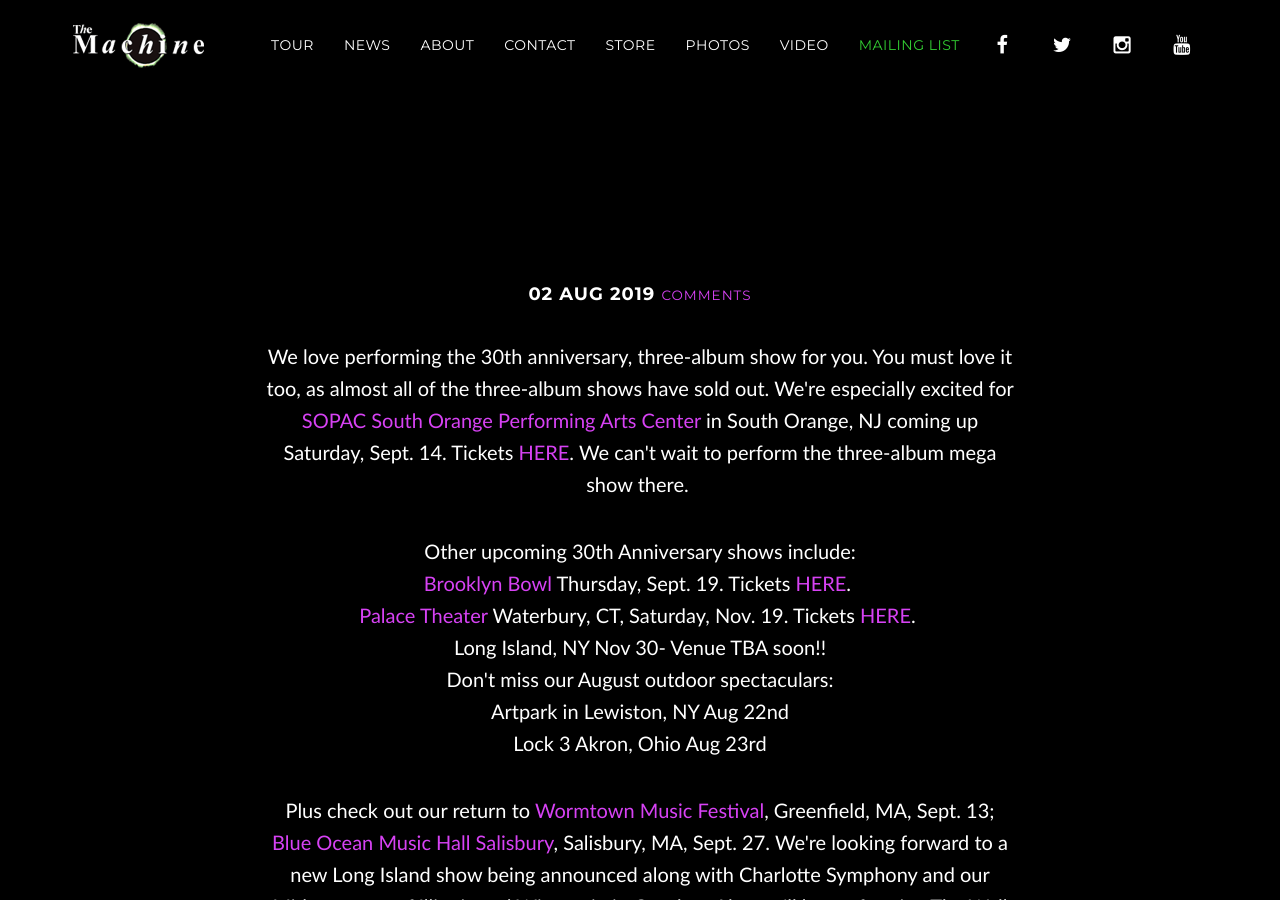
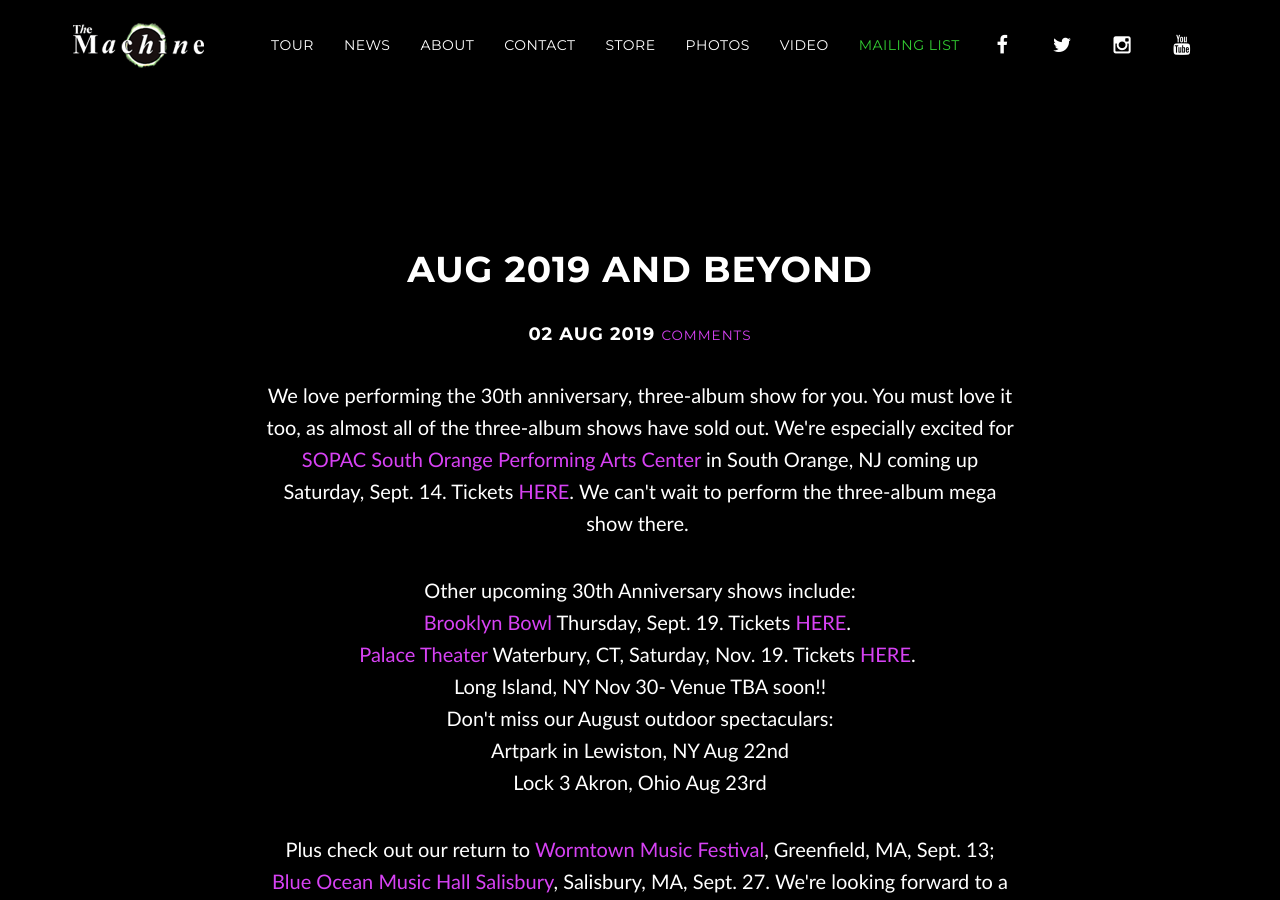
Before and after one commit to machineweb/machineweb.github.io, a Jekyll site: the page built from _posts/2019-08-02-.md, in a window 1280 px wide and 900 px high. Built offline with Jekyll 4.4.1, drawn with Linux system fonts in a browser that asks for light colours; comment, search, counter and statistics services are not loaded.

Commit message:
Updated news item

```diff
--- a/_posts/2019-08-02-.md
+++ b/_posts/2019-08-02-.md
@@ -1,7 +1,7 @@
 ---
 layout: post
 section-type: post
-title:
+title: Aug 2019 and beyond
 ---
 
 <p>We love performing the 30th anniversary, three-album show for you. You must love it too, as almost all of the three-album shows have sold out. We're especially excited for <a href="https://www.facebook.com/SOPACnow/">SOPAC South Orange Performing Arts Center</a> in South Orange, NJ coming up Saturday, Sept. 14. Tickets <a href="https://www.sopacnow.org/events/the-machine-performs-pink-floyd/">HERE</a>. We can't wait to perform the three-album mega show there.&nbsp;</p>
```
